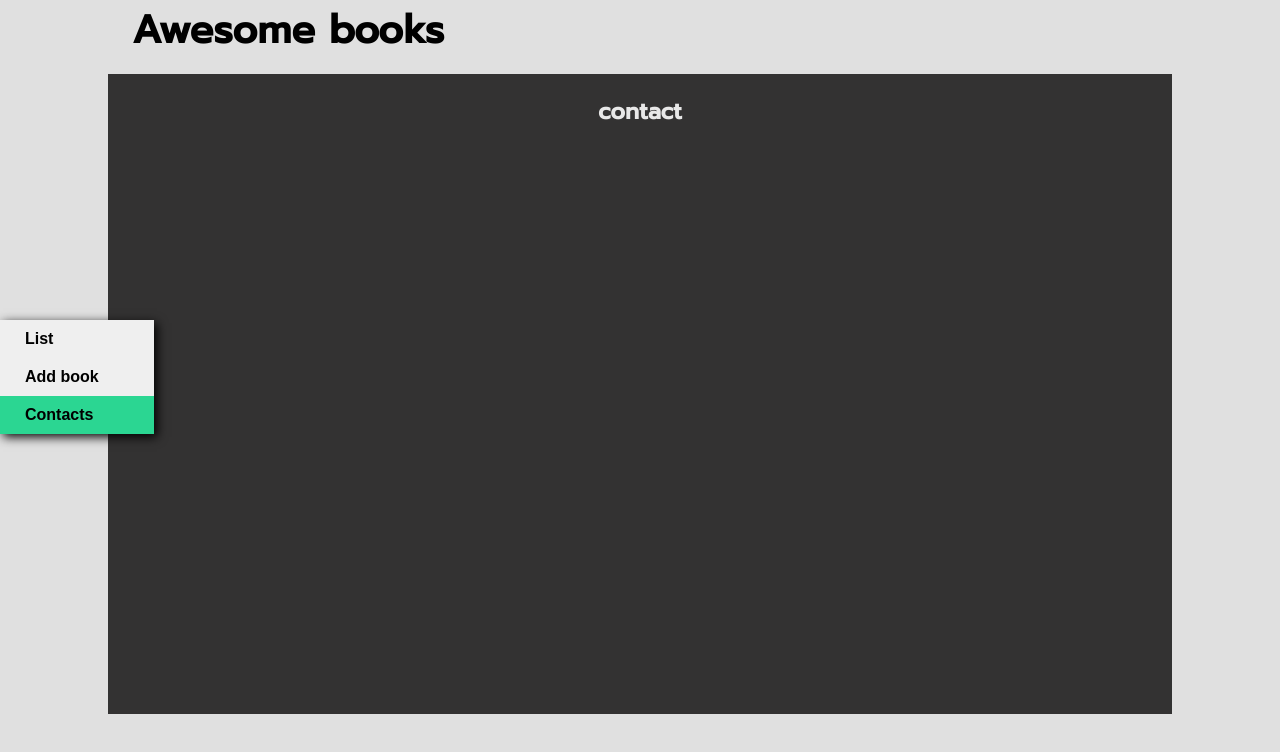
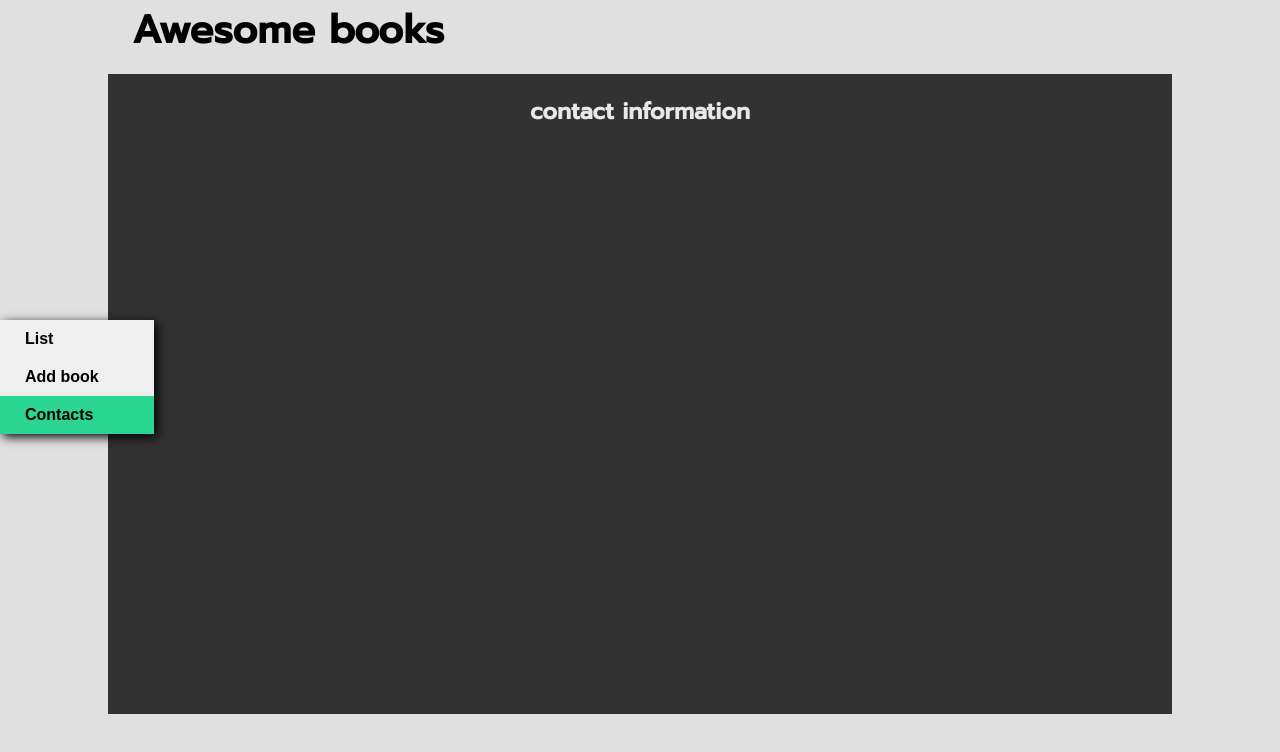
Before and after one commit to DanUshindi/Awsome-Book, a website: page index.html in a window 1280 px wide. Both pictures are taken after a click on the button "Contacts". Drawn offline with Linux system fonts and the light colour scheme; a web font is replaced by a local one.

Commit message:
Added content

```diff
--- a/index.html
+++ b/index.html
@@ -45,7 +45,9 @@
       </section>
 
       <section class="tab__content contact" data-tab="3">
-        <h1>contact</h1>
+        <h1>contact information</h1>
+
+        <h3></h3>
       </section>
     </main>
     <script src="index.js"></script>
```
